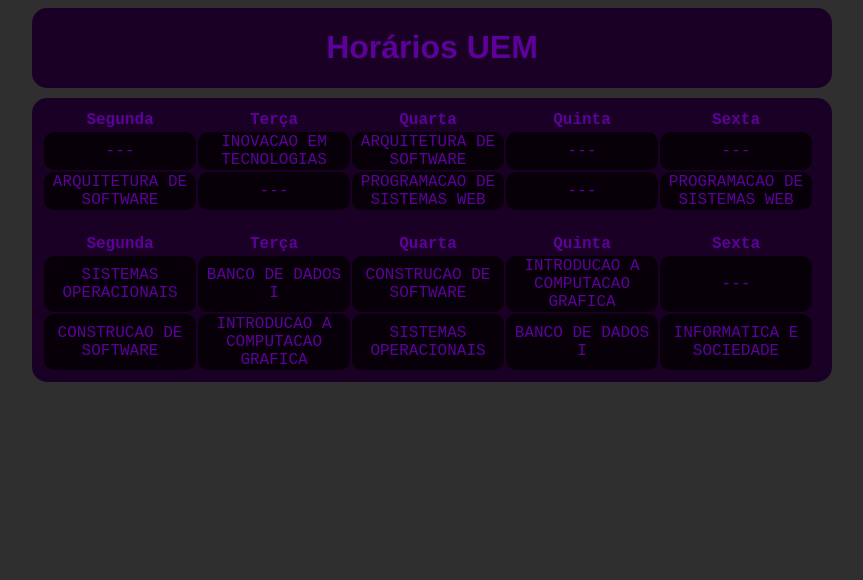
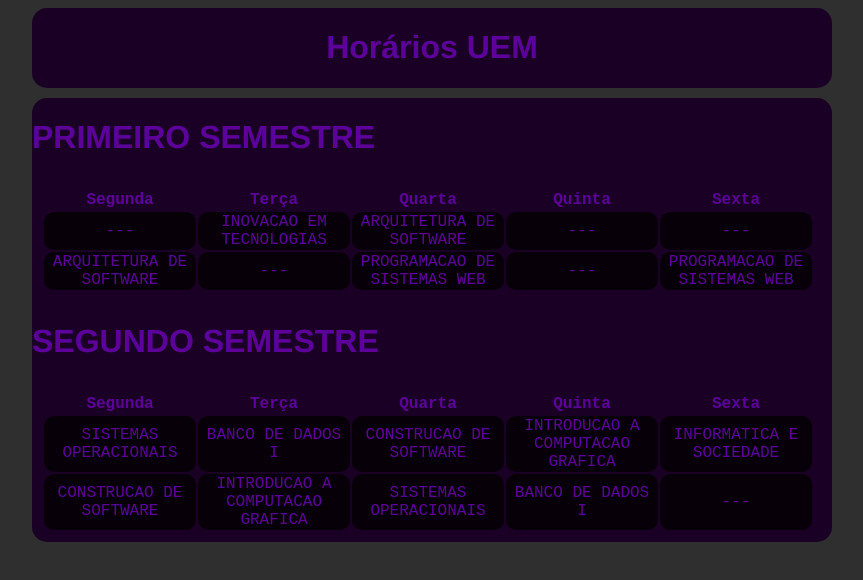
Before and after one commit to VituRegis/horarios, a plain HTML site: page index.html in a window 1280 px wide. Shown: the whole page, without its empty margins (208-1071 px from the left). Drawn offline with Linux system fonts and the light colour scheme.

Commit message:
Inserindo os Semestres

```diff
--- a/index.html
+++ b/index.html
@@ -13,6 +13,7 @@
     </header>
 
     <main>
+        <h1>PRIMEIRO SEMESTRE</h1>
         <table>
             <thead>
                 <tr> <!-- DIAS -->
@@ -41,6 +42,8 @@
             </tbody>
         </table>
 
+        <h1>SEGUNDO SEMESTRE</h1>
+
         <table>
             <thead>
                 <tr> <!-- DIAS -->
@@ -57,14 +60,14 @@
                 <td> BANCO DE DADOS I </td>
                 <td> CONSTRUCAO DE SOFTWARE </td>
                 <td> INTRODUCAO A COMPUTACAO GRAFICA </td>
-                <td> --- </td>
+                <td> INFORMATICA E SOCIEDADE </td>
                 </tr>
                 <tr> <!-- SEGUNDO PERIODO -->
                 <td> CONSTRUCAO DE SOFTWARE </td>
                 <td> INTRODUCAO A COMPUTACAO GRAFICA </td>
                 <td> SISTEMAS OPERACIONAIS </td>
                 <td> BANCO DE DADOS I </td>
-                <td> INFORMATICA E SOCIEDADE </td>
+                <td> --- </td>
                 </tr>
             </tbody>
         </table>
```
